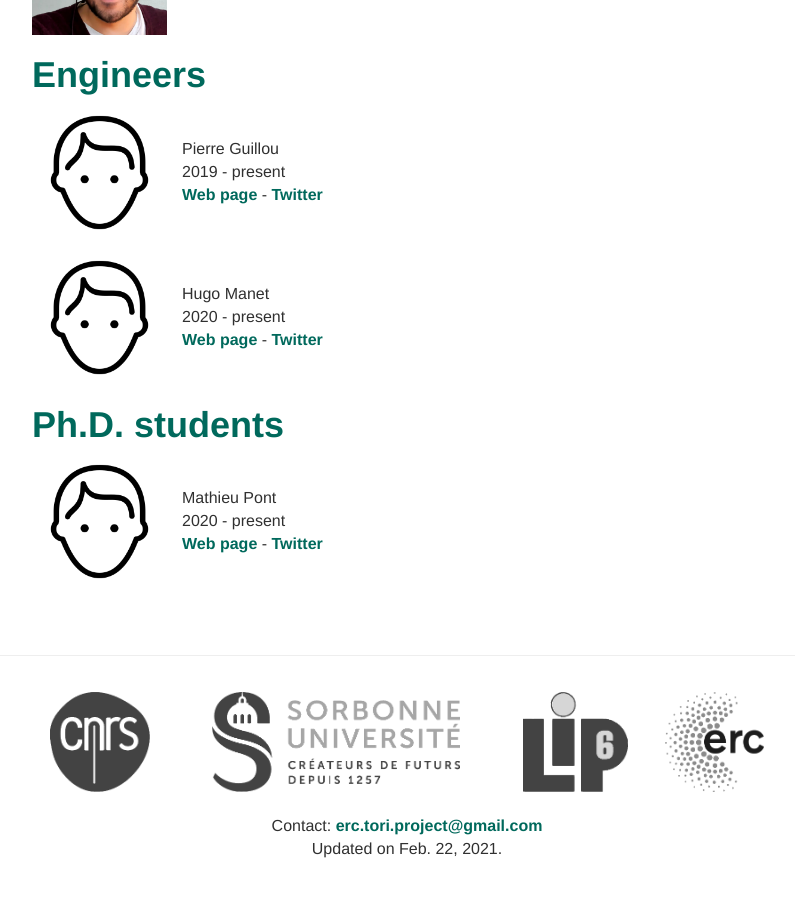
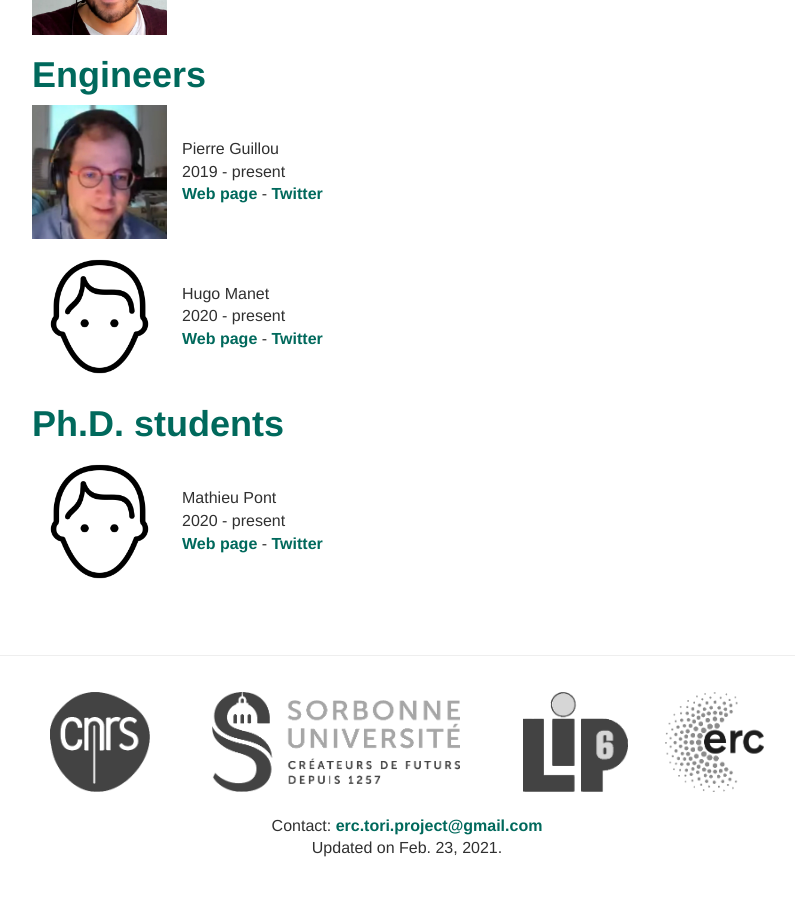
Before and after one commit to erc-tori/erc-tori.github.io, a Jekyll site: the page built from team.md, in a window 1280 px wide and 900 px high, scrolled down 756 px. Shown: the top 897 px of the window, without its empty margins (233-1028 px from the left). Built offline with Jekyll 4.4.1, drawn with Linux system fonts in a browser that asks for light colours.

Commit message:
added picture for pierre

```diff
--- a/_layouts/default.html
+++ b/_layouts/default.html
@@ -168,7 +168,7 @@
                     erc.tori.project@gmail.com</a><br>
 
 <!--                     Updated on {{ page.last_modified_at | date: '%b. %e, %Y' }}. -->
-                    Updated on Feb. 22, 2021.
+                    Updated on Feb. 23, 2021.
                     </div>
                     </p>
                 </div>
--- a/team.md
+++ b/team.md
@@ -33,7 +33,7 @@
 <table>
   <tr>
     <td width="20%">
-      <img width="90%" src="/img/face.png">
+      <img width="90%" src="/img/guillou2021.jpg">
     </td>
 
 <!--     <td width="10px" /> -->
```
Also changed, not shown: img/guillou2021.jpg (added).
